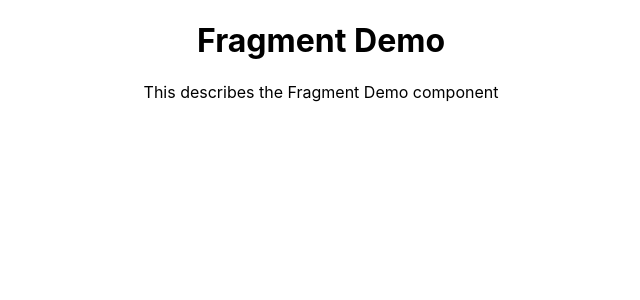
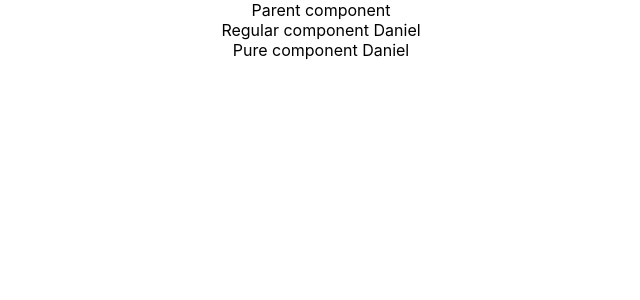
Before and after one commit to DanielBrito/react-js-studies, a React (Create React App) app in the folder hello-world/: page / in a window 1280 px wide. Shown: the top 300 px of the page, without its empty margins (319-959 px from the left). Built offline with nearby package versions, Linux system fonts and the light colour scheme.

Commit message:
Pure Components

```diff
--- a/hello-world/src/App.js
+++ b/hello-world/src/App.js
@@ -1,13 +1,13 @@
-import React, {Component, Fragment} from 'react';
+import React, {Component} from 'react';
 import './App.css';
-import FragmentDemo from './components/FragmentDemo';
+import Parent from './components/Parent';
 
 class App extends Component {
 
     render(){
         return(
             <div className="App">
-                <FragmentDemo/>
+                <Parent/>
             </div>
         )
     }
--- /dev/null
+++ b/hello-world/src/components/Parent.js
@@ -0,0 +1,35 @@
+import React, { PureComponent } from 'react'
+import Regular from './Regular'
+import Pure from './Pure'
+
+class Parent extends PureComponent {
+
+    constructor(props) {
+        super(props)
+
+        this.state = {
+             name: 'Daniel'
+        }
+    }
+
+    componentDidMount(){
+        setInterval(() => {
+            this.setState({
+                name: 'Daniel'
+            })
+        }, 2000)
+    }
+
+    render() {
+        console.log('********************** Parent -> render() **********************')
+        return (
+            <div>
+                Parent component
+                <Regular name={this.state.name}/>
+                <Pure name={this.state.name}/>
+            </div>
+        )
+    }
+}
+
+export default Parent
--- /dev/null
+++ b/hello-world/src/components/Pure.js
@@ -0,0 +1,14 @@
+import React, { PureComponent } from 'react'
+
+class Pure extends PureComponent {
+    render() {
+        console.log('Pure -> render()')
+        return (
+            <div>
+                Pure component {this.props.name}
+            </div>
+        )
+    }
+}
+
+export default Pure
--- /dev/null
+++ b/hello-world/src/components/Regular.js
@@ -0,0 +1,15 @@
+import React, { Component } from 'react'
+
+class Regular extends Component {
+
+    render() {
+        console.log('Regular -> render()')
+        return (
+            <div>
+                Regular component {this.props.name}
+            </div>
+        )
+    }
+}
+
+export default Regular
```
